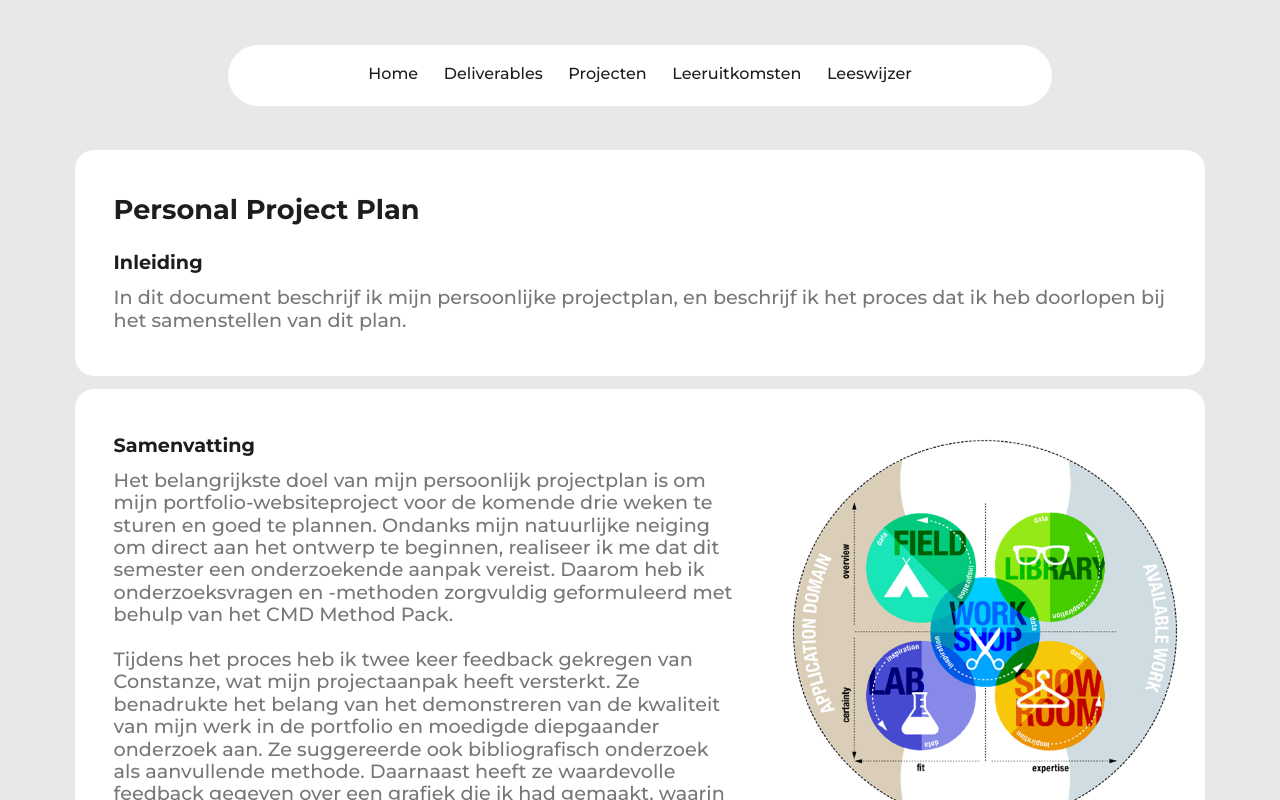
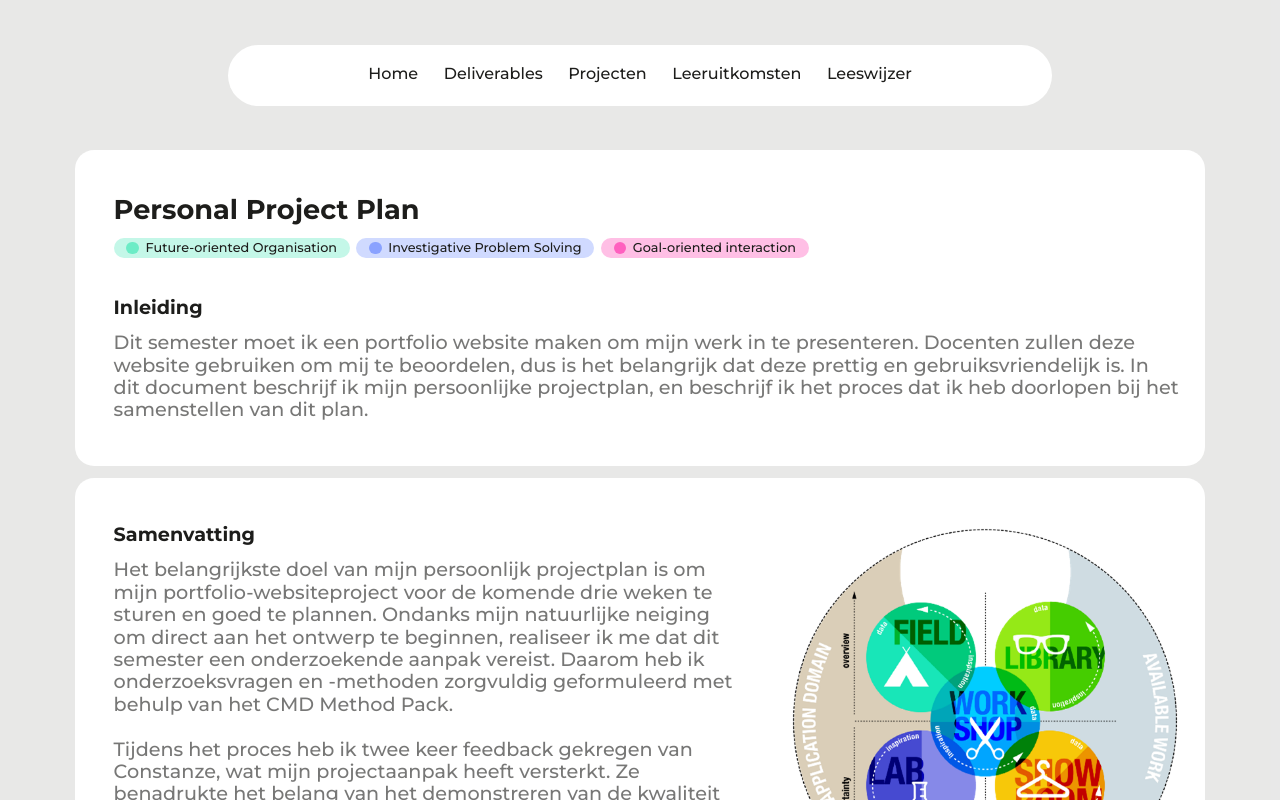
Before and after one commit to metteghijsen/semester6-website, a Nuxt app in the folder frontend/: page /deliverable/projectplan in a window 1280 px wide. Shown: the top 800 px of the page. Built offline with nearby package versions, Linux system fonts and the light colour scheme.

Commit message:
Feature: Added loBullets to the first paragraph of text

```diff
--- a/frontend/pages/deliverable/immersion.vue
+++ b/frontend/pages/deliverable/immersion.vue
@@ -3,7 +3,7 @@
     <UiContainer>
       <div class="h-full overflow-x-hidden">
         <LayoutTaskbar />
-        <UiTextbox add-header header="Immersion" title="Inleiding">
+        <UiTextbox add-header header="Immersion" title="Inleiding" lo1 lo5>
           In dit document beschrijf ik de uitvoering van de Immersion onderzoeksmethode op een reeks portfolio-websites. Mijn selectie omvatte specifiek websites van voormalige studenten die dit semester succesvol hebben afgerond. Tijdens dit onderzoek lag de focus voornamelijk op de bruikbaarheid van deze websites. Ik analyseerde welke elementen deze studenten gebruikten, hoe ze ervoor kozen om hun werk te presenteren en op welke manier de navigatie op de site was vormgegeven.
         </UiTextbox>
         <UiTextbox
--- a/frontend/pages/deliverable/interview.vue
+++ b/frontend/pages/deliverable/interview.vue
@@ -3,7 +3,7 @@
     <UiContainer>
       <div class="h-full overflow-x-hidden">
         <LayoutTaskbar />
-        <UiTextbox add-header header="Interview" title="Inleiding">
+        <UiTextbox add-header header="Interview" title="Inleiding" lo1 lo5>
           In dit document kun je lezen over hoe ik een interview heb uitgevoerd met een student die semester 6 ICT & Media Design succesvol heeft afgerond (Jordi Franssen). Het doel van dit interview is om erachter te komen hoe ik een portfolio kan ontwikkelen dat niet alleen mijn prestaties weerspiegelt, maar ook een moeiteloze en verhelderende ervaring biedt voor mijn beoordelaars.
         </UiTextbox>
         <UiTextbox
--- a/frontend/pages/deliverable/literaturestudy.vue
+++ b/frontend/pages/deliverable/literaturestudy.vue
@@ -3,7 +3,7 @@
     <UiContainer>
       <div class="h-full overflow-x-hidden">
         <LayoutTaskbar />
-        <UiTextbox add-header header="Literature Study / Trend Analysis" title="Inleiding">
+        <UiTextbox add-header header="Literature Study / Trend Analysis" title="Inleiding" lo1 lo5>
           Dit document presenteert de resultaten van een literatuurstudie die ik heb uitgevoerd om een dieper inzicht te verkrijgen in de huidige designtrends die worden toegepast in portfolio's. Het hoofddoel van dit onderzoek was om inspiratie op te doen voor het ontwikkelen van mijn eigen portfolio. Als onderzoeker heb ik verschillende bronnen grondig bestudeerd en relevante inzichten en bevindingen verzameld.
         </UiTextbox>
         <UiTextbox
--- a/frontend/pages/deliverable/projectplan.vue
+++ b/frontend/pages/deliverable/projectplan.vue
@@ -3,8 +3,15 @@
     <UiContainer>
       <div class="h-full overflow-x-hidden">
         <LayoutTaskbar />
-        <UiTextbox add-header header="Personal Project Plan" title="Inleiding">
-          In dit document beschrijf ik mijn persoonlijke projectplan, en beschrijf ik het proces dat ik heb doorlopen bij het samenstellen van dit plan.
+        <UiTextbox
+          add-header
+          header="Personal Project Plan"
+          title="Inleiding"
+          lo4
+          lo5
+          lo7
+        >
+          Dit semester moet ik een portfolio website maken om mijn werk in te presenteren. Docenten zullen deze website gebruiken om mij te beoordelen, dus is het belangrijk dat deze prettig en gebruiksvriendelijk is. In dit document beschrijf ik mijn persoonlijke projectplan, en beschrijf ik het proces dat ik heb doorlopen bij het samenstellen van dit plan.
         </UiTextbox>
         <UiTextbox
           add-image
--- a/frontend/pages/deliverable/wireframes.vue
+++ b/frontend/pages/deliverable/wireframes.vue
@@ -3,7 +3,7 @@
     <UiContainer>
       <div class="h-full overflow-x-hidden">
         <LayoutTaskbar />
-        <UiTextbox add-header header="Wireframing" title="Inleiding">
+        <UiTextbox add-header header="Wireframing" title="Inleiding" lo1 lo2>
           Dit document biedt inzicht in het proces dat ik heb doorlopen bij het ontwerpen van mijn portfolio-website. Het hoofddoel van dit verslag is om mijn vroege prototyping en ideeënverkenning te presenteren. Hierbij zal ik verschillende ideeën en wireframes bespreken die ik heb ontwikkeld.
         </UiTextbox>
         <UiTextbox
```
